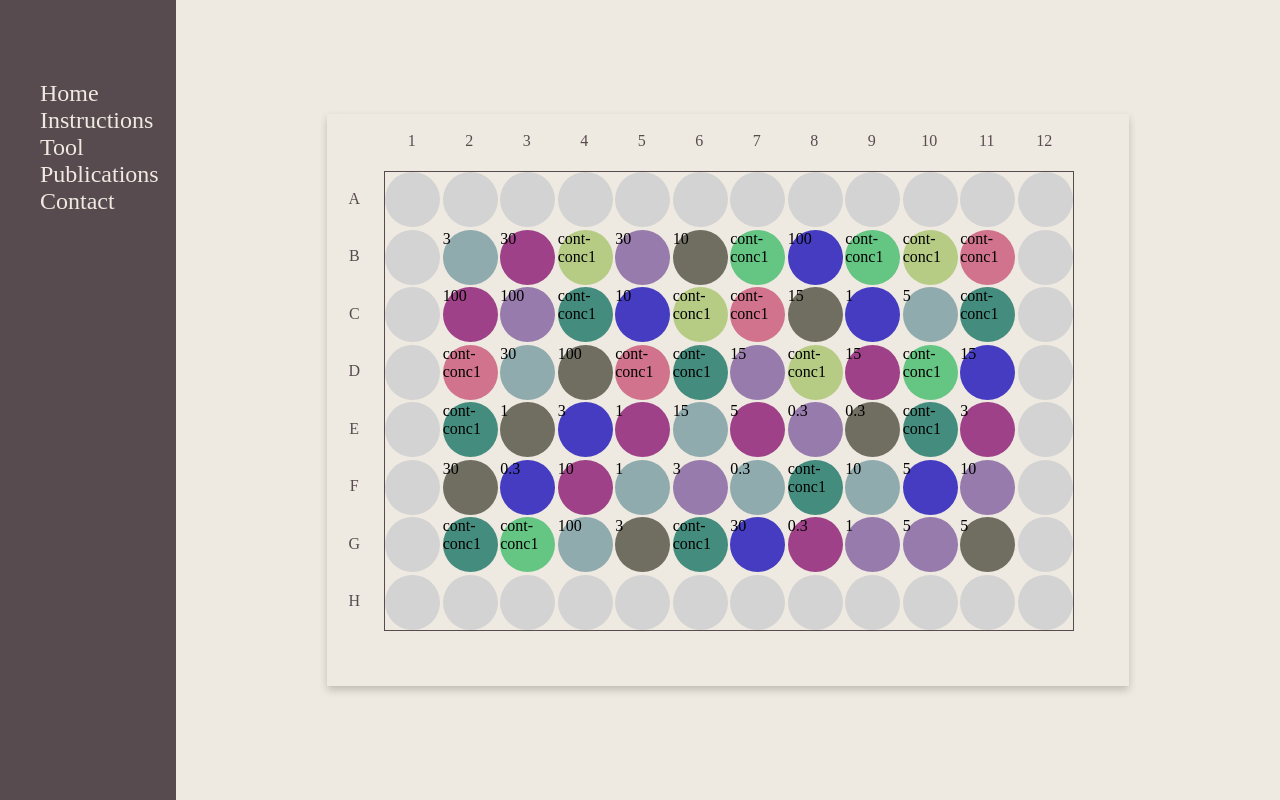
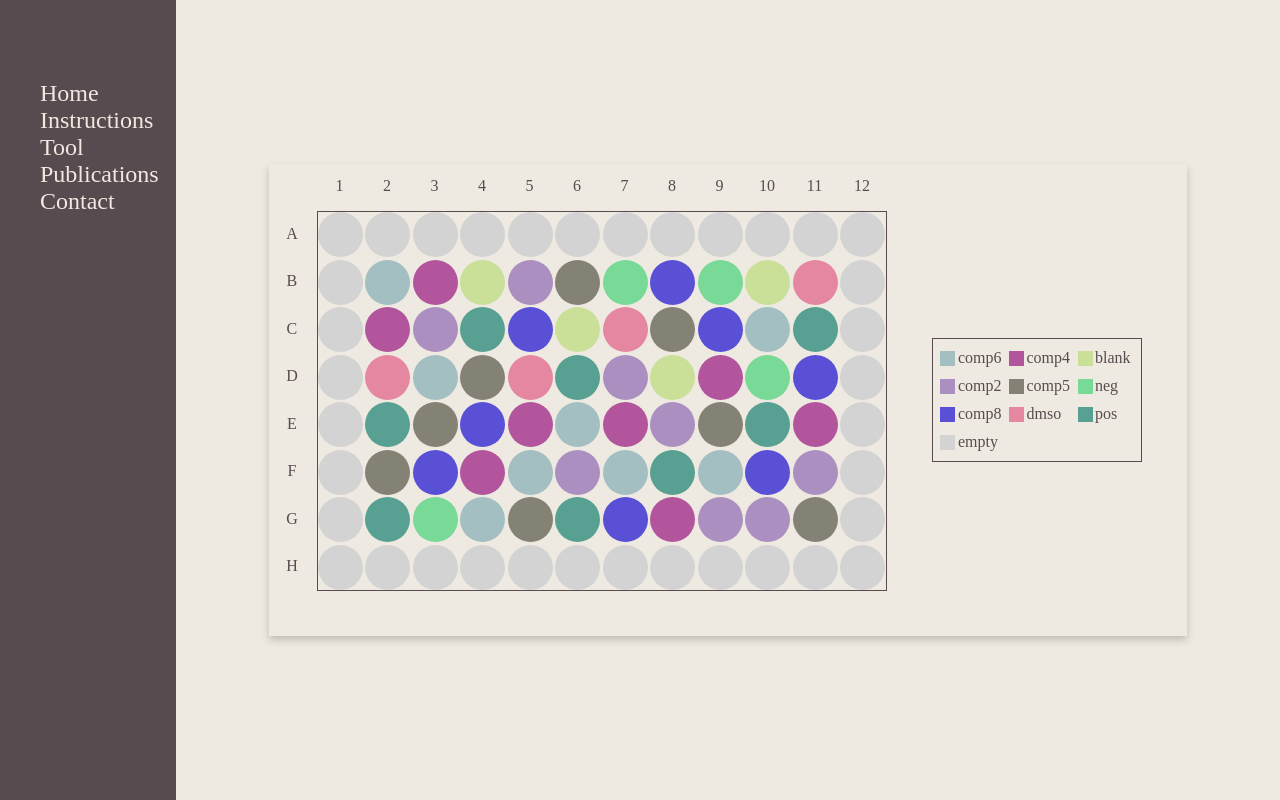
Before and after one commit to pharmbio/plaid-gui, a React (Create React App) app in the folder client/: page / in a window 1280 px wide. Built offline with nearby package versions, Linux system fonts and the light colour scheme; the HTML template or start-up script is replaced by a standard one.

Commit message:
added color legend to output

```diff
--- /dev/null
+++ b/client/src/components/PlateLayout/ColorLegend.jsx
@@ -0,0 +1,51 @@
+import React from "react";
+import styled from "styled-components";
+
+const StyledLegendWrapper = styled.div`
+  margin: auto;
+  display: grid;
+  grid-template-columns: repeat(3, auto);
+  border: solid 1px;
+  padding: 5px;
+  margin-right: 45px; /* same as wellRad */
+`;
+
+const StyledLegendItem = styled.div`
+  display: flex;
+  flex-direction: row;
+  flex-wrap: nowrap;
+  padding: 2.5px;
+`;
+
+const StyledColorBox = styled.div`
+  align-self: center;
+  justify-self: center;
+  width: 15px;
+  height: 15px;
+  background-color: #${(props) => props.color};
+`;
+
+const StyledLabel = styled.div`
+  margin: 2.5px;
+`;
+
+const ColorLegend = (Props) => {
+  let compoundColorPairs = Array.from(Props.compoundToColorMap);
+  if (Props.emptyEdges > 0) {
+    compoundColorPairs.push(["empty", Props.emptyWellColor]);
+  }
+  return (
+    <StyledLegendWrapper>
+      {compoundColorPairs.map((pair) => {
+        return (
+          <StyledLegendItem>
+            <StyledColorBox color={pair[1]} />
+            <StyledLabel>{pair[0]}</StyledLabel>
+          </StyledLegendItem>
+        );
+      })}
+    </StyledLegendWrapper>
+  );
+};
+
+export default ColorLegend;
--- a/client/src/components/PlateLayout/Plate.jsx
+++ b/client/src/components/PlateLayout/Plate.jsx
@@ -1,8 +1,6 @@
 import React from "react";
 import styled from "styled-components";
 import Well from "./Well.jsx";
-import randomColor from "./../../functions/randomColor.js";
-import adjustColor from "./../../functions/adjustColor.js";
 
 const StyledPlate = styled.div`
   grid-area: 2/2 / ${(props) => props.rows} / ${(props) => props.cols};
@@ -66,26 +64,6 @@ const positionsOfEmptyWells = (empty, rows, cols) => {
   return emptyWells;
 };
 
-// lower level is darker.
-const DARKEN_LVL = 150;
-const EMPTY_WELL_COLOR = "d3d3d3";
-
-const assignColorToCompound = (o, pairs, alreadyChosen) => {
-  if (pairs.has(o.cmpdname)) {
-    return [pairs, alreadyChosen];
-  } else {
-    let color = randomColor(DARKEN_LVL);
-    /* if color is already picked.. */
-    while (alreadyChosen.includes(color)) {
-      color = randomColor();
-    }
-    color = adjustColor(color, 60);
-    alreadyChosen.push();
-    pairs.set(o.cmpdname, color);
-    return [pairs, alreadyChosen];
-  }
-};
-
 /*
     CONCuM
     cmpdname
@@ -95,25 +73,13 @@ const assignColorToCompound = (o, pairs, alreadyChosen) => {
 */
 
 const Plate = (Props) => {
-  let compoundToColorMap = new Map();
-  let chosenColors = [EMPTY_WELL_COLOR];
-
-  Props.data.forEach((o) => {
-    //console.log(o);
-    [compoundToColorMap, chosenColors] = assignColorToCompound(
-      o,
-      compoundToColorMap,
-      chosenColors
-    );
-  });
-
   let emptyWells = positionsOfEmptyWells(
     Props.emptyEdges,
     Props.rows,
     Props.cols
   );
   return (
-    <StyledPlate rows={Props.rows} cols={Props.cols} wellRad={55} gap={2.5}>
+    <StyledPlate rows={Props.rows} cols={Props.cols} wellRad={45} gap={2.5}>
       {emptyWells.map((pos) => {
         return (
           <Well
@@ -121,7 +87,7 @@ const Plate = (Props) => {
             row={pos[0]}
             col={pos[1]}
             key={Props.alphabet[pos[0] - 1] + pos[1]}
-            color={EMPTY_WELL_COLOR} //grey
+            color={Props.emptyWellColor} //grey
           />
         );
       })}
@@ -134,9 +100,9 @@ const Plate = (Props) => {
             empty={false}
             row={row}
             col={col}
-            key={o.well}
+            key={o.plateID + o.well}
             data={o}
-            color={compoundToColorMap.get(o.cmpdname)}
+            color={Props.compoundToColorMap.get(o.cmpdname)}
           />
         );
       })}
--- a/client/src/components/PlateLayout/PlateLayout.jsx
+++ b/client/src/components/PlateLayout/PlateLayout.jsx
@@ -2,6 +2,9 @@ import React from "react";
 import styled from "styled-components";
 import output_data from "./output_from_ex1.json";
 import Plate from "./Plate.jsx";
+import randomColor from "./../../functions/randomColor.js";
+import adjustColor from "./../../functions/adjustColor.js";
+import ColorLegend from "./ColorLegend.jsx";
 
 // should come together with output from API into PROPS..
 const ROWS = 8;
@@ -38,10 +41,33 @@ const ALPHABET = [
   "Z",
 ];
 
-const StyledResultLayoutContainer = styled.div``;
+// lower level is darker.
+const DARKEN_LVL = 150;
+const EMPTY_WELL_COLOR = "d3d3d3";
+
+const assignColorToCompound = (o, pairs, alreadyChosen) => {
+  if (pairs.has(o.cmpdname)) {
+    return [pairs, alreadyChosen];
+  } else {
+    let color = randomColor(DARKEN_LVL);
+    /* if color is already picked.. */
+    while (alreadyChosen.includes(color)) {
+      color = randomColor();
+    }
+    color = adjustColor(color, 80); // make color lighter
+    alreadyChosen.push();
+    pairs.set(o.cmpdname, color);
+    return [pairs, alreadyChosen];
+  }
+};
+const StyledResultLayoutContainer = styled.div`
+  margin: auto;
+  display: flex;
+  flex-direction: row;
+  box-shadow: 0 4px 8px 0 rgba(0, 0, 0, 0.2);
+`;
 
 const StyledPlateWrapper = styled.div`
-  margin: auto;
   display: grid;
   grid-template-columns: repeat(
     ${(props) => props.cols + 2},
@@ -53,25 +79,24 @@ const StyledPlateWrapper = styled.div`
   );
   column-gap: ${(props) => props.gap}px;
   row-gap: ${(props) => props.gap}px;
-  box-shadow: 0 4px 8px 0 rgba(0, 0, 0, 0.2);
 `;
 
 const StyledColumnIdentifier = styled.div`
-  justify-self:center;
+  justify-self: center;
   align-self: center;
   grid-row: ${(props) => props.row};
   grid-column: ${(props) => props.col};
 `;
 const StyledRowIdentifier = styled.div`
-  justify-self:center;
+  justify-self: center;
   align-self: center;
   grid-row: ${(props) => props.row}; /* row position */
   grid-column: ${(props) => props.col};
 `;
 
-
 /* Props should hold all values as data, rows, cols etc..*/
 const PlateLayout = () => {
+  /* rowList, colList used to map over in the return as to render each component */
   let rowList = [];
   let colList = [];
 
@@ -82,8 +107,20 @@ const PlateLayout = () => {
     colList.push(i);
   }
 
+  let compoundToColorMap = new Map();
+  let chosenColors = [EMPTY_WELL_COLOR];
+
+  DATA.forEach((o) => {
+    [compoundToColorMap, chosenColors] = assignColorToCompound(
+      o,
+      compoundToColorMap,
+      chosenColors
+    );
+  });
+
   return (
-    <StyledPlateWrapper rows={ROWS} cols={COLS} wellRad={55} gap={2.5}>
+    <StyledResultLayoutContainer>
+      <StyledPlateWrapper rows={ROWS} cols={COLS} wellRad={45} gap={2.5}>
         {rowList.map((i) => {
           return React.createElement(
             StyledRowIdentifier,
@@ -104,8 +141,20 @@ const PlateLayout = () => {
           emptyEdges={SIZE_EMPTY_EDGES}
           data={DATA}
           alphabet={ALPHABET}
+          emptyWellColor={EMPTY_WELL_COLOR}
+          compoundToColorMap={compoundToColorMap}
         />
       </StyledPlateWrapper>
+      <ColorLegend
+        wellRad={45}
+        gap={2.5}
+        rows={ROWS}
+        cols={COLS}
+        emptyEdges={SIZE_EMPTY_EDGES}
+        emptyWellColor={EMPTY_WELL_COLOR}
+        compoundToColorMap={compoundToColorMap}
+      />
+    </StyledResultLayoutContainer>
   );
 };
 
--- a/client/src/components/PlateLayout/Well.jsx
+++ b/client/src/components/PlateLayout/Well.jsx
@@ -23,7 +23,7 @@ const Well = (Props) => {
     <StyledEmptyWell row={Props.row} col={Props.col} color={Props.color} />
   ) : (
     <StyledWell row={Props.row} col={Props.col} color={Props.color}>
-      {Props.data.CONCuM}
+{/*       {Props.data.CONCuM} */}
     </StyledWell>
   );
 };
```
Lines whose indentation alone changed are shown as unchanged.
